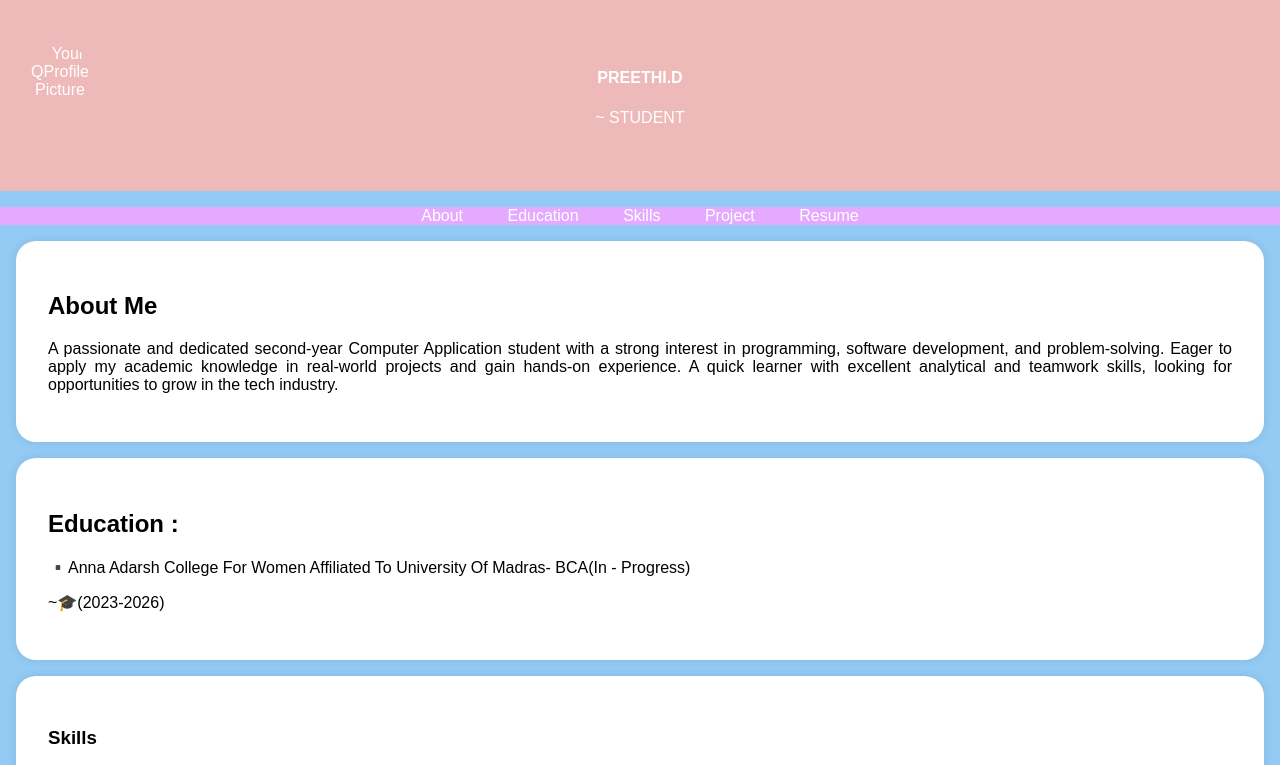
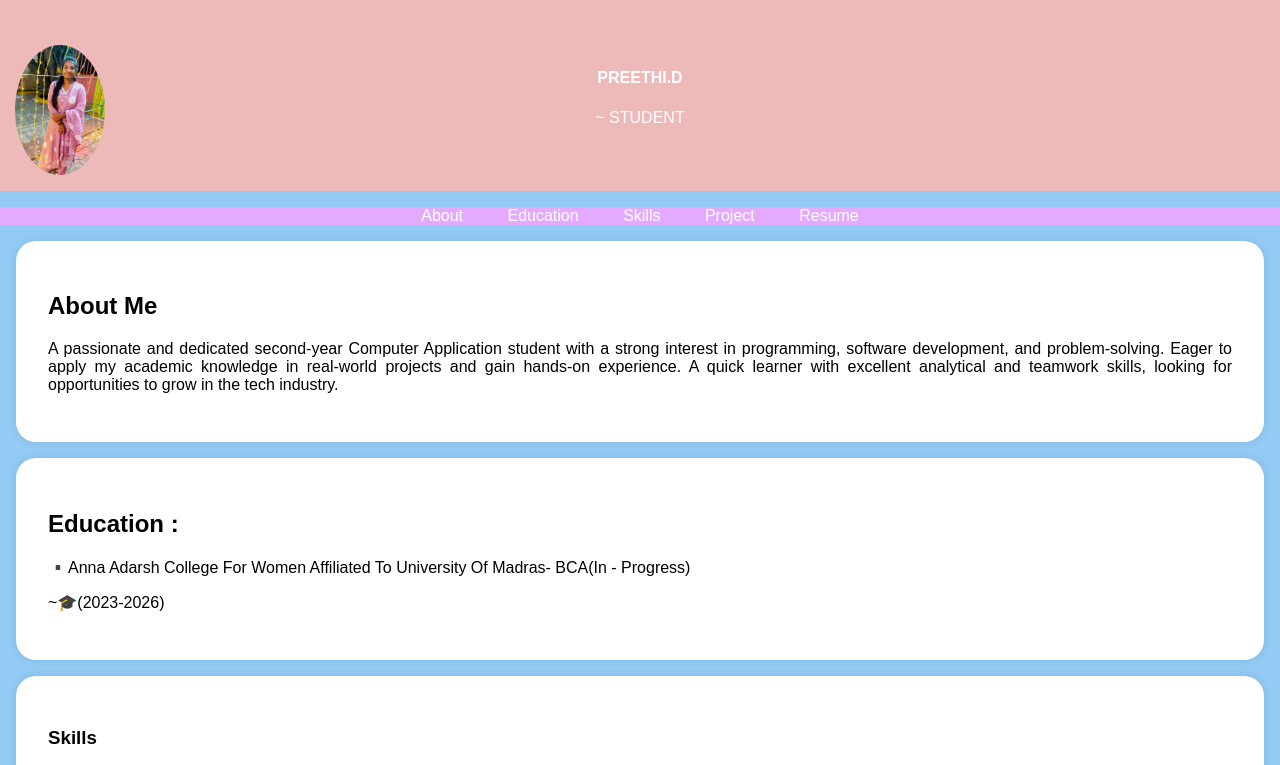
Before and after one commit to pree-08/Digital-portfolio, a plain HTML site: page index.html in a window 1280 px wide. Shown: the top 765 px of the page. Drawn offline with Linux system fonts and the light colour scheme.

Commit message:
Update index.html

```diff
--- a/index.html
+++ b/index.html
@@ -96,7 +96,7 @@
     <header>
         <div class="header-content">
             <!-- Add your profile picture here -->
-            <img src="img" alt="Your QProfile Picture" class="profile-picture">
+            <img src="img.jpg" alt="Your QProfile Picture" class="profile-picture">
             <p> </p>
             <h4>PREETHI.D</h4>
             <p>~ STUDENT   </p>
```
